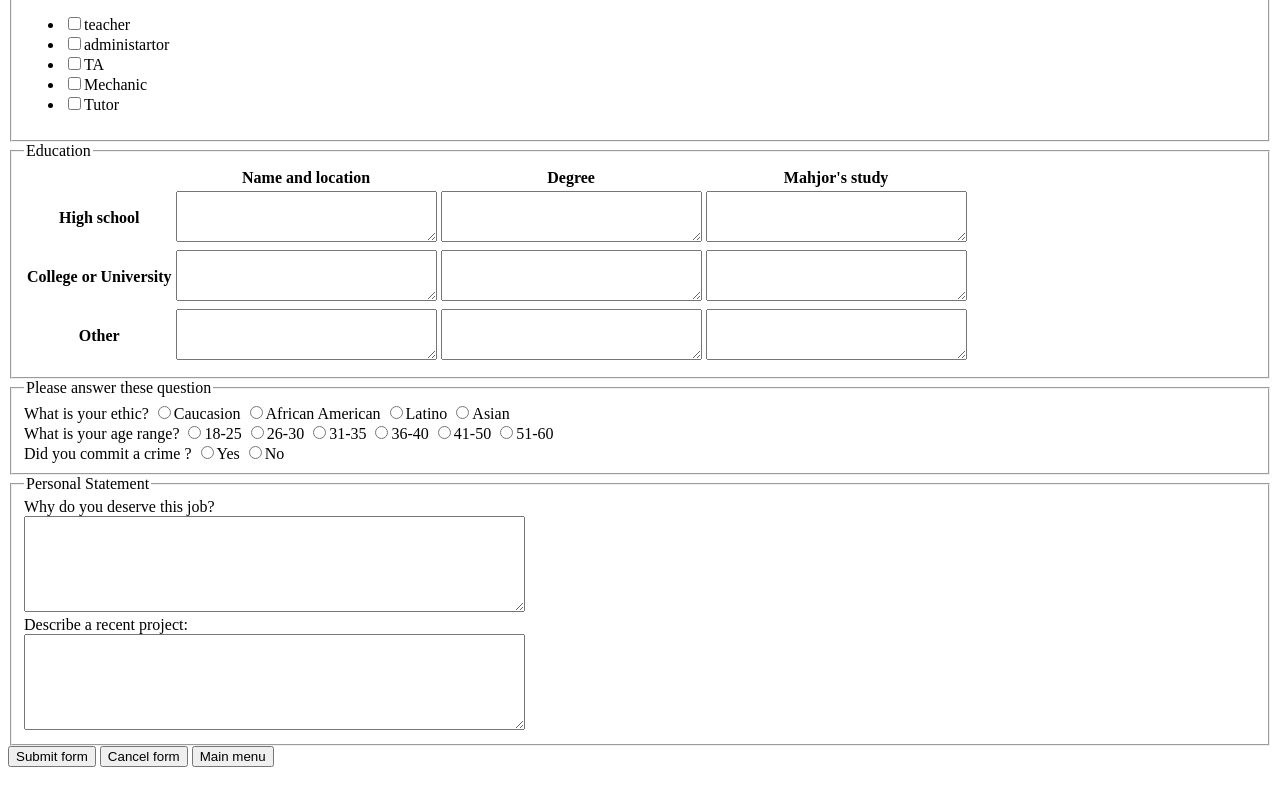
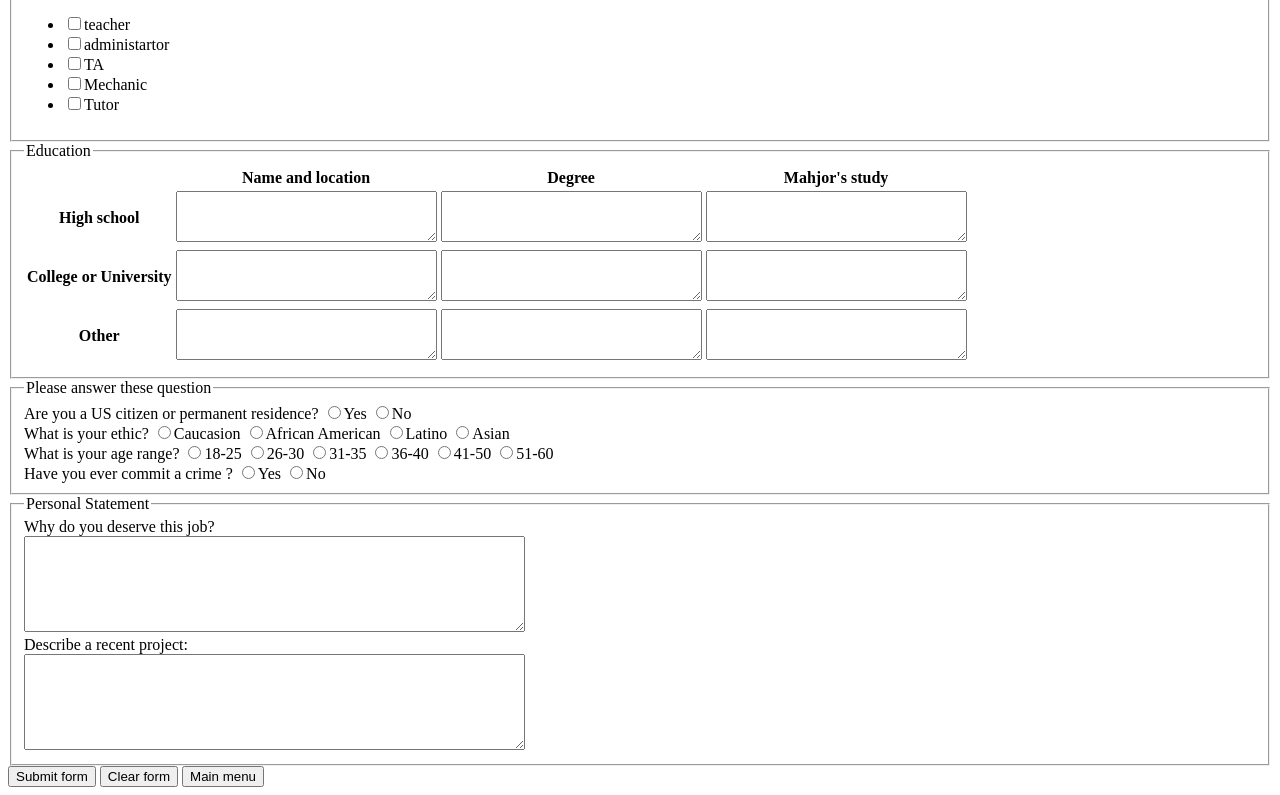
Before and after one commit to tran6388-1672747/tran6388-1672747.github.io, a plain HTML site: page jobApplicationForm.html in a window 1280 px wide. Shown: the part 859-1654 px from the top of the page. Drawn offline with Linux system fonts and the light colour scheme.

Commit message:
Add files via upload

```diff
--- a/jobApplicationForm.html
+++ b/jobApplicationForm.html
@@ -258,25 +258,30 @@
 			<fieldset>
 				<legend>Please answer these question</legend>
 				<div class="field">
+					<label>Are you a US citizen or permanent residence?</label>
+					<input type="radio" name="residence" value="yes">Yes
+					<input type="radio" name="residence" value="no">No
+				</div>
+				<div class="field">
 					<label>What is your ethic?</label>
-					<input type="radio" value="Caucasion">Caucasion
-					<input type="radio" value="African-American">African American
-					<input type="radio" value="Latino">Latino
-					<input type="radio" value="Asian">Asian
+					<input type="radio" name="ethic" value="Caucasion">Caucasion
+					<input type="radio" name="ethic" value="African-American">African American
+					<input type="radio" name="ethic" value="Latino">Latino
+					<input type="radio" name="ethic" value="Asian">Asian
 				</div>
 				<div class="field">
 					<label>What is your age range?</label>
-					<input type="radio" value="18-25">18-25
-					<input type="radio" value="26-30">26-30
-					<input type="radio" value="31-35">31-35
-					<input type="radio" value="36-40">36-40
-					<input type="radio" value="41-50">41-50
-					<input type="radio" value="51-60">51-60
+					<input type="radio" name="age" value="18-25">18-25
+					<input type="radio" name="age" value="26-30">26-30
+					<input type="radio" name="age" value="31-35">31-35
+					<input type="radio" name="age" value="36-40">36-40
+					<input type="radio" name="age" value="41-50">41-50
+					<input type="radio" name="age" value="51-60">51-60
 				</div>
 				<div class="field">
-					<label>Did you commit a crime ?</label>
-					<input type="radio" value="yes">Yes
-					<input type="radio" value="no">No
+					<label>Have you ever commit a crime ?</label>
+					<input type="radio" name="crime" value="yes">Yes
+					<input type="radio" name="crime" value="no">No
 				</div>
 
 			</fieldset>
@@ -294,7 +299,7 @@
 			</fieldset>
 
 			<input type="submit" value="Submit form">
-			<input type="submit" value="Cancel form">
+			<input type="submit" value="Clear form">
 			<input type="submit" value="Main menu">
 
 		</form>
```
